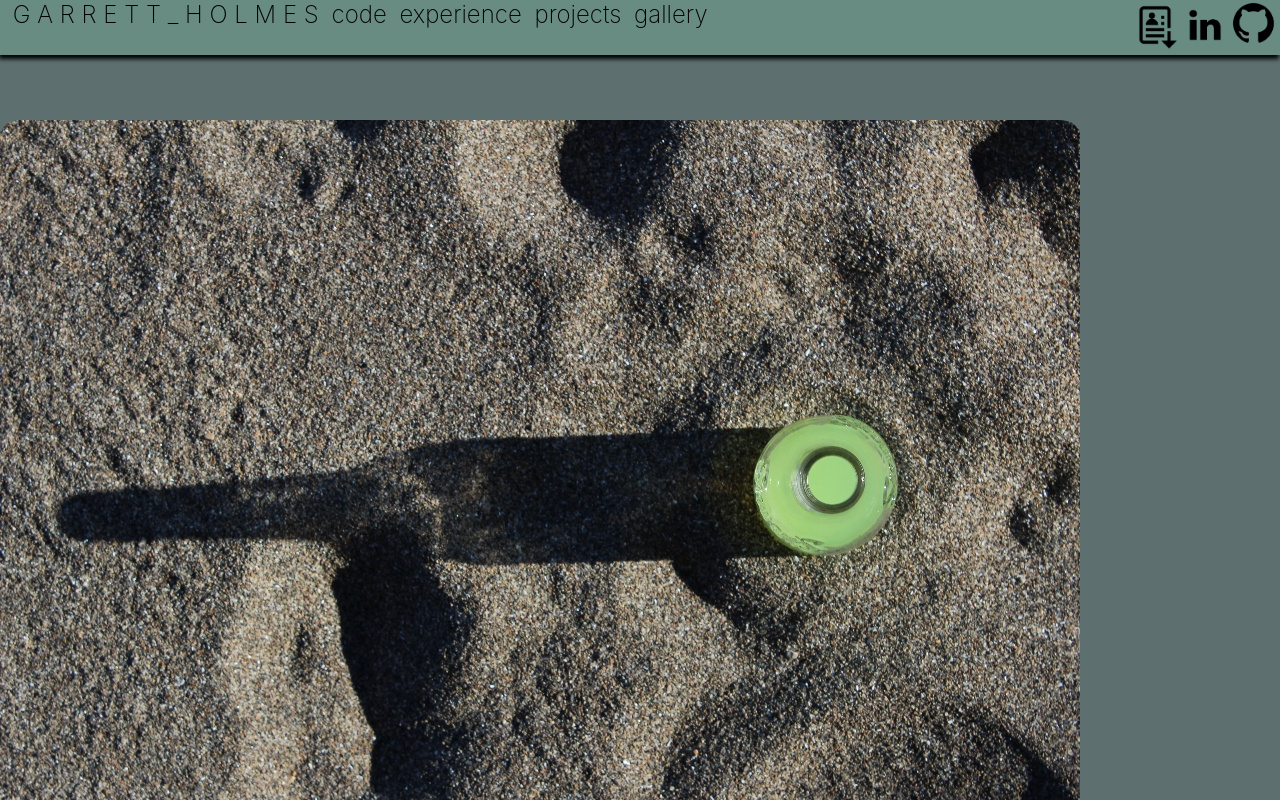
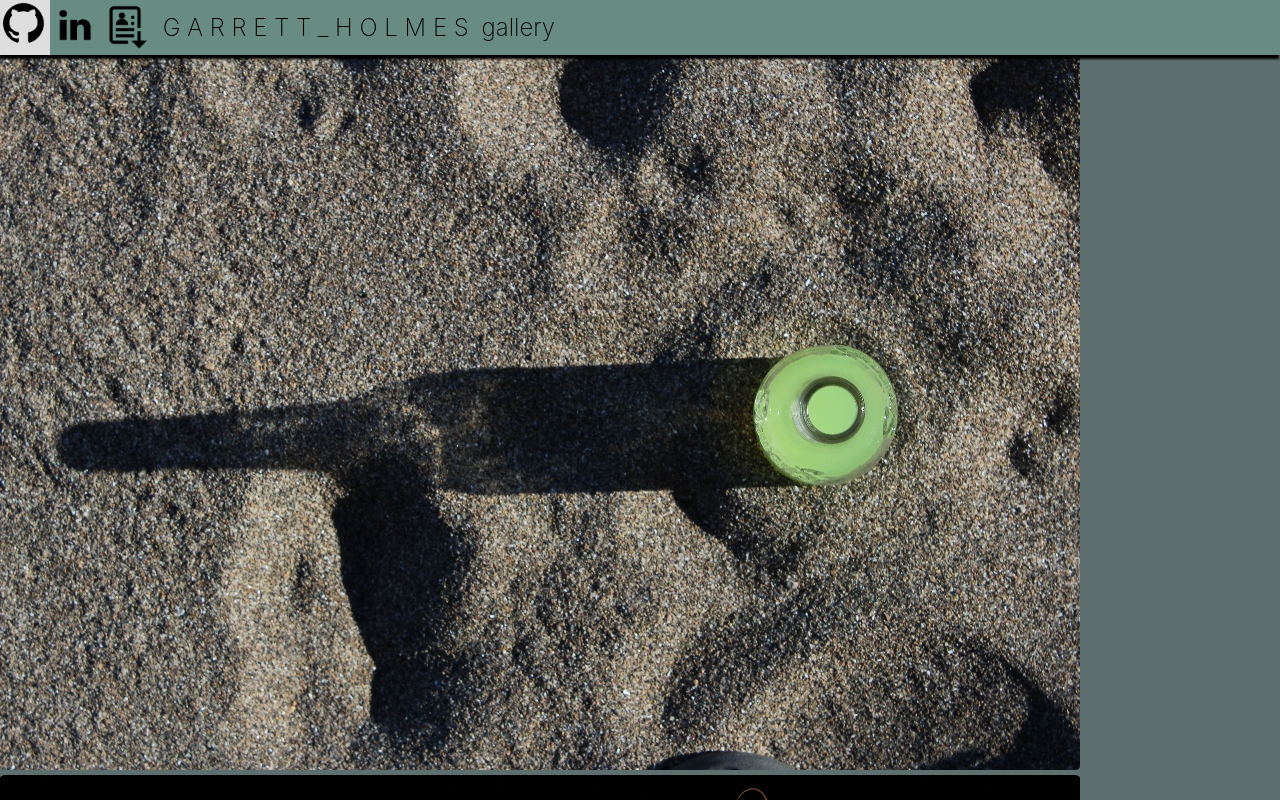
Before and after one commit to ga-holmes/ga-holmes.github.io, a React (Create React App) app: page /gallery in a window 1280 px wide. Shown: the top 800 px of the page. Built offline with nearby package versions, Linux system fonts and the light colour scheme.

Commit message:
removed fluff

```diff
--- a/src/App.js
+++ b/src/App.js
@@ -27,7 +27,7 @@ function App() {
     <div>
 
         <div id="nav">
-          <Nav linksList={home.icons} style={{position: 'fixed', display: 'block'}}/>
+          <Nav linksList={home.icons} style={{position: 'fixed', display: 'flex'}}/>
         </div>
 
         <Routes>
--- a/src/components/Nav.js
+++ b/src/components/Nav.js
@@ -14,7 +14,7 @@ const Nav = ({ linksList, style }) => {
                         link.icon === '' ?
                             link.linkTo.includes("#") ? <HashLink to={link.linkTo} className="noIcon">{link.text}</HashLink> : <Link to={link.linkTo} className="noIcon">{link.text}</Link>
                         :
-                            <a key={link.key} href={link.linkTo} style={{ textDecoration: 'none', float: 'right' }} target='_blank' rel='noreferrer'> <img className="icon" src={link.icon} alt='' /> </a>
+                            <a className="hasIcon" key={link.key} href={link.linkTo} target='_blank' rel='noreferrer'> <img className="icon" src={link.icon} alt='' /> </a>
                     )
                 )
             )}
--- a/src/home.js
+++ b/src/home.js
@@ -112,21 +112,6 @@ const home = {
         },
         {
             icon: "",
-            text: "code",
-            linkTo: "/#code"
-        },
-        {
-            icon: "",
-            text: "experience",
-            linkTo: "/#experience"
-        },
-        {
-            icon: "",
-            text: "projects",
-            linkTo: "/#projects"
-        },
-        {
-            icon: "",
             text: "gallery",
             linkTo: "/gallery"
         }
--- a/src/pages/MainPage.js
+++ b/src/pages/MainPage.js
@@ -21,43 +21,7 @@ const MainPage = () => {
             <div className="topBanner" id="start" style={{ backgroundImage: `url(${backImage})` }}/>
 
             <div id="icons">
-                <Nav linksList={home.icons} />
-            </div>
-
-            <div className='bck' style={{ backgroundImage: `url(${backImage3})` }}>
-                <FormatContainer elements={home.homeElements} columns='2fr 1fr' spacing='1em' />
-            </div>
-
-            <div className="bck" id='code' style={{ backgroundImage: `url(${backImage2})` }}>
-                <div className="projectsclass">
-
-                    <div style={{ backgroundColor: "#4449", paddingLeft: "1em", paddingRight: "1em", paddingBottom: "0.1em", paddingTop: "0.1em", borderRadius: "5%" }}>
-                        <h1>Code</h1>
-                        <h5 style={{ textAlign: 'left' }}>I enjoy solving insteresting problems. My goal always is to create software
-                            that can help people & solve real world problems.
-                        </h5>
-                    </div>
-                    <FormatContainer elements={home.softwareElements} spacing='0.5em' columns='1fr'/>
-
-                </div>
-            </div>
-
-            <div className="bck" id='experience' style={{ backgroundImage: `url(${backImage2})` }}>
-                <div className="projectsclass">
-
-                    <h1>Experience</h1>
-                    <FormatContainer elements={home.experienceElements} spacing='0.5em' />
-
-                </div>
-            </div>
-
-            <div className="bck" id='projects' style={{ backgroundImage: `url(${backImage2})` }}>
-                <div className="projectsclass">
-
-                    <h1>Projects</h1>
-                    <FormatContainer elements={home.projectsElements} spacing='0.5em' />
-
-                </div>
+                <Nav linksList={home.icons} style={{display: 'flex'}}/>
             </div>
 
         </div>
--- a/src/script.js
+++ b/src/script.js
@@ -11,7 +11,7 @@ function navScroll(e) {
     }
 
     if (icons === null || scrollPos / window.screen.height >= icons.offsetTop / window.screen.height) {
-        nav.style.display = 'block'
+        nav.style.display = 'flex'
     }
 
 }
--- a/src/styles/Gallery.css
+++ b/src/styles/Gallery.css
@@ -2,15 +2,14 @@
 /* gallery */
 .gwrapper{
 
-    padding-top: 10%;
-
+    padding-top: 50px;
     display: grid;
     grid-template-columns: 1fr 2fr 1fr;
     grid-gap: 0.5em;
     justify-items: stretch;
     align-items: center;
-    margin-left: 2%;
-    margin-right: 2%;
+    /* margin-left: 2%;
+    margin-right: 2%; */
 }
 
 /* .gwrapper > div{
@@ -24,7 +23,7 @@
     max-width: 100%;
     max-height: 100%;
 
-    border-radius: 2%;
+    border-radius: 0.5%;
 }
 
 .galleryimg:hover {
@@ -43,7 +42,7 @@
     .gwrapper {
         grid-template-columns: 1fr;
         grid-gap: 0em;
-        padding-top: 15vh;
+        padding-top: 50px;
         margin-left: 0%;
         margin-right: 0%;
     }
--- a/src/styles/Nav.css
+++ b/src/styles/Nav.css
@@ -6,24 +6,34 @@
 
     background-color: #698C82;
 
-    filter: drop-shadow(-1px 4px 2px);
-
+    filter: drop-shadow(-1px 4px 1px);
     overflow: hidden;
 
     z-index: 10;
     width: 100%;
 
+    display: flex;
+    align-items: center;
+
 }
 
 .container a:hover {
-    background: #88c09d;
-    color: 303030;
     text-decoration: none;
 }
 
 .noIcon {
-    float: left;
     font-size: x-large;
     margin-left: 1%;
-    height: 100%;
 }
+
+.noIcon:hover {
+    color: #dedede;
+}
+
+.hasIcon {
+    justify-self: right;
+}
+
+.hasIcon:hover {
+    background: #dedede;
+}
```
